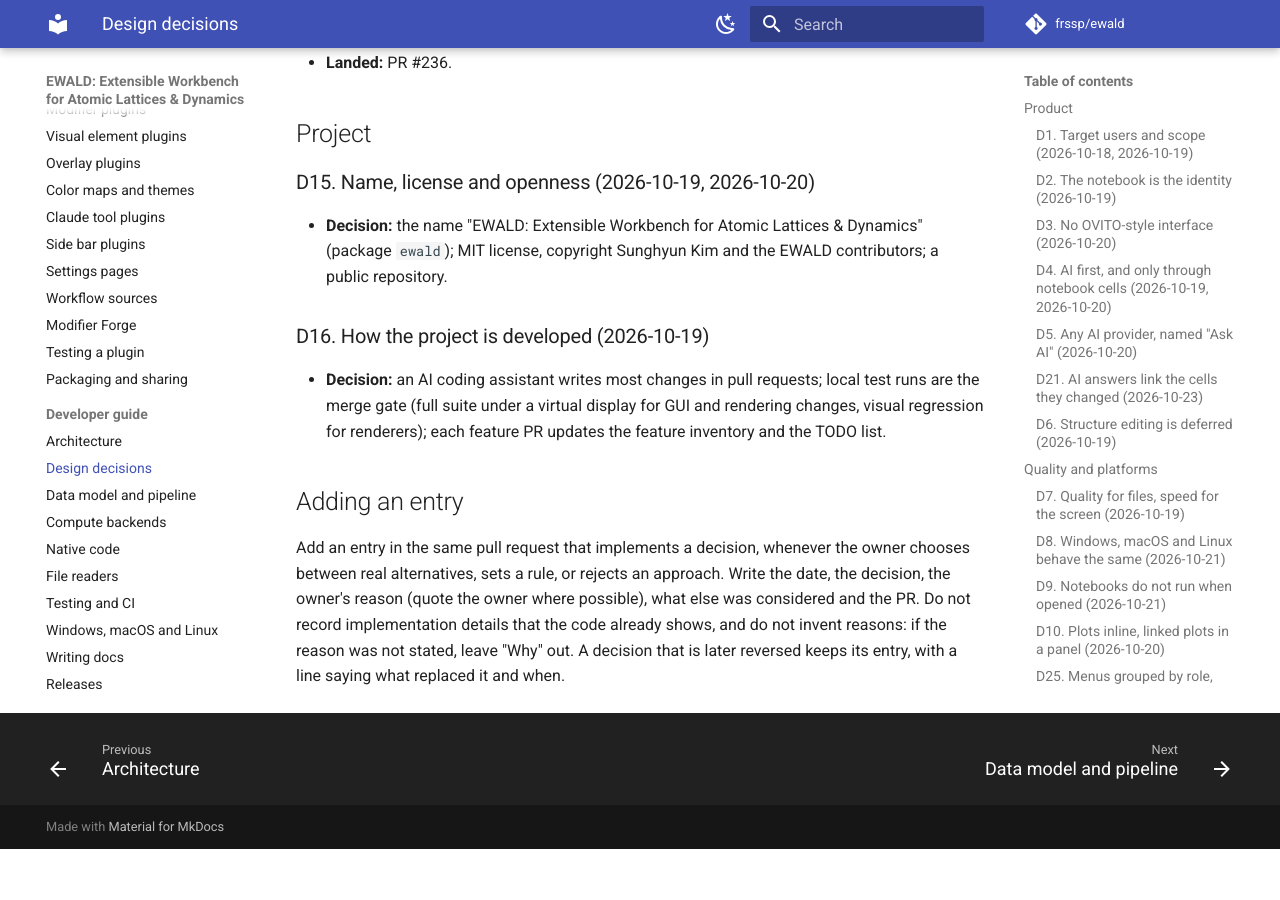
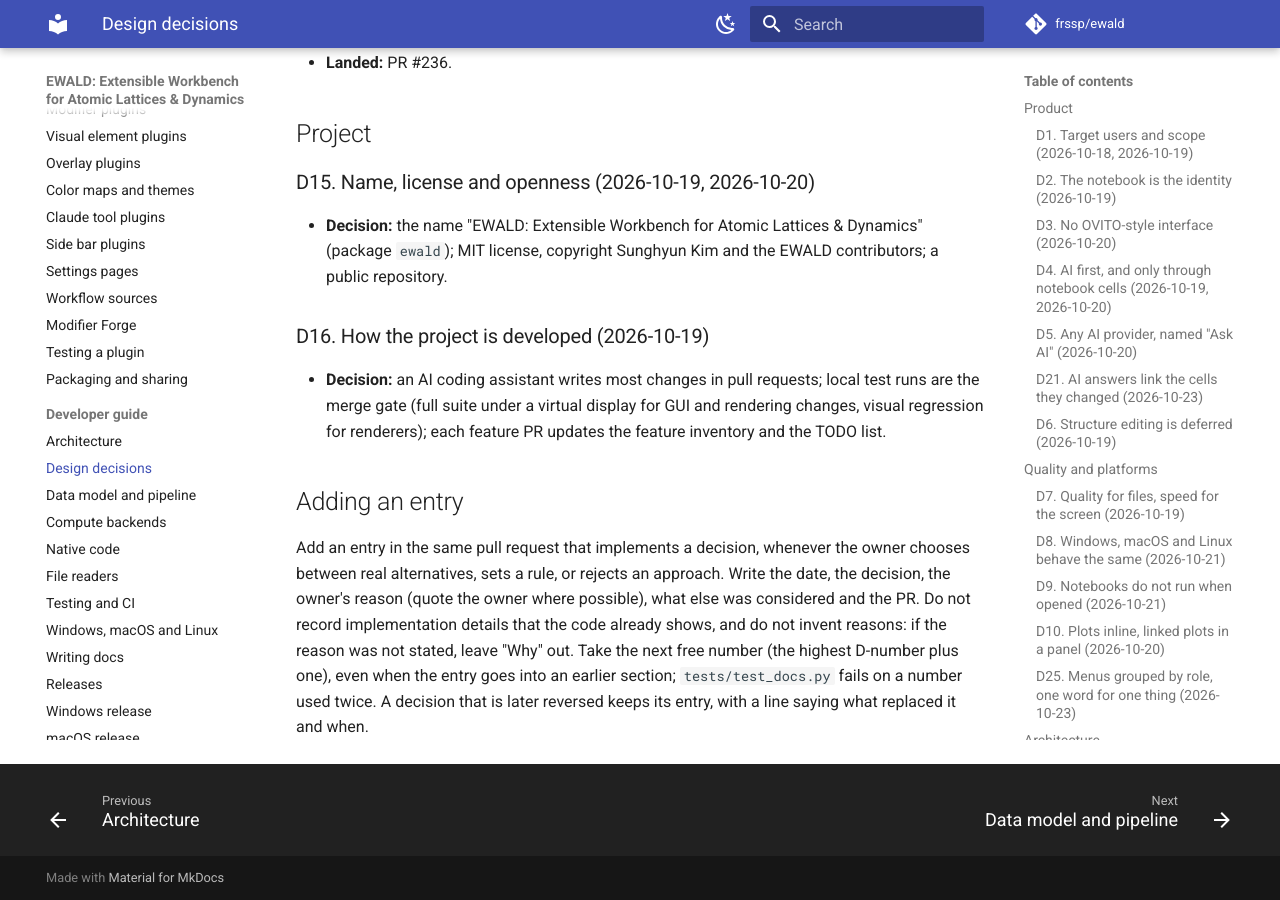
Before and after one commit to frssp/ewald, an MkDocs documentation site: the page built from docs/developer/decisions.md, in a window 1280 px wide and 900 px high, scrolled down 8210 px. Built offline with MkDocs 1.6.1 and Material for MkDocs 9.7.7, drawn with Linux system fonts in a browser that asks for light colours; comment, search, counter and statistics services are not loaded; before the commit the page ends 9059 px from its top, so only the background shows below that; some of the changed text lies outside the part shown.

Commit message:
decisions: unique D-numbers (D26-D28 for the later duplicates), test for duplicates
Co-Authored-By: Claude Opus 5.5 (1M context) <noreply@anthropic.com>

```diff
--- a/docs/developer/decisions.md
+++ b/docs/developer/decisions.md
@@ -311,5 +311,6 @@ Add an entry in the same pull request that implements a decision, whenever the o
 between real alternatives, sets a rule, or rejects an approach. Write the date, the decision,
 the owner's reason (quote the owner where possible), what else was considered and the PR. Do
 not record implementation details that the code already shows, and do not invent reasons: if
-the reason was not stated, leave "Why" out. A decision that is later reversed keeps its entry,
+the reason was not stated, leave "Why" out. Take the next free number (the highest D-number plus one), even when the
+entry goes into an earlier section; `tests/test_docs.py` fails on a number used twice. A decision that is later reversed keeps its entry,
 with a line saying what replaced it and when.
```
Also changed, not shown: other parts of docs/developer/decisions.md (+3 -3 lines), 1 other file.
